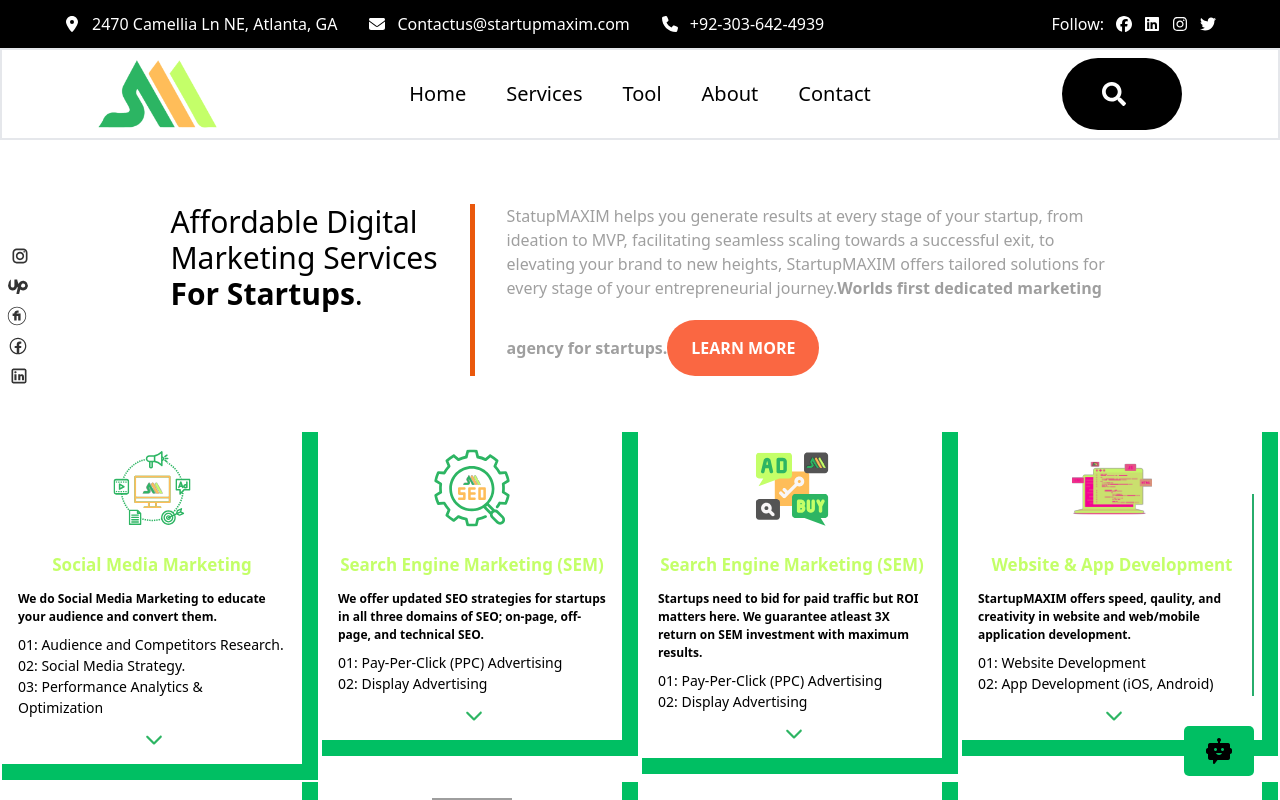
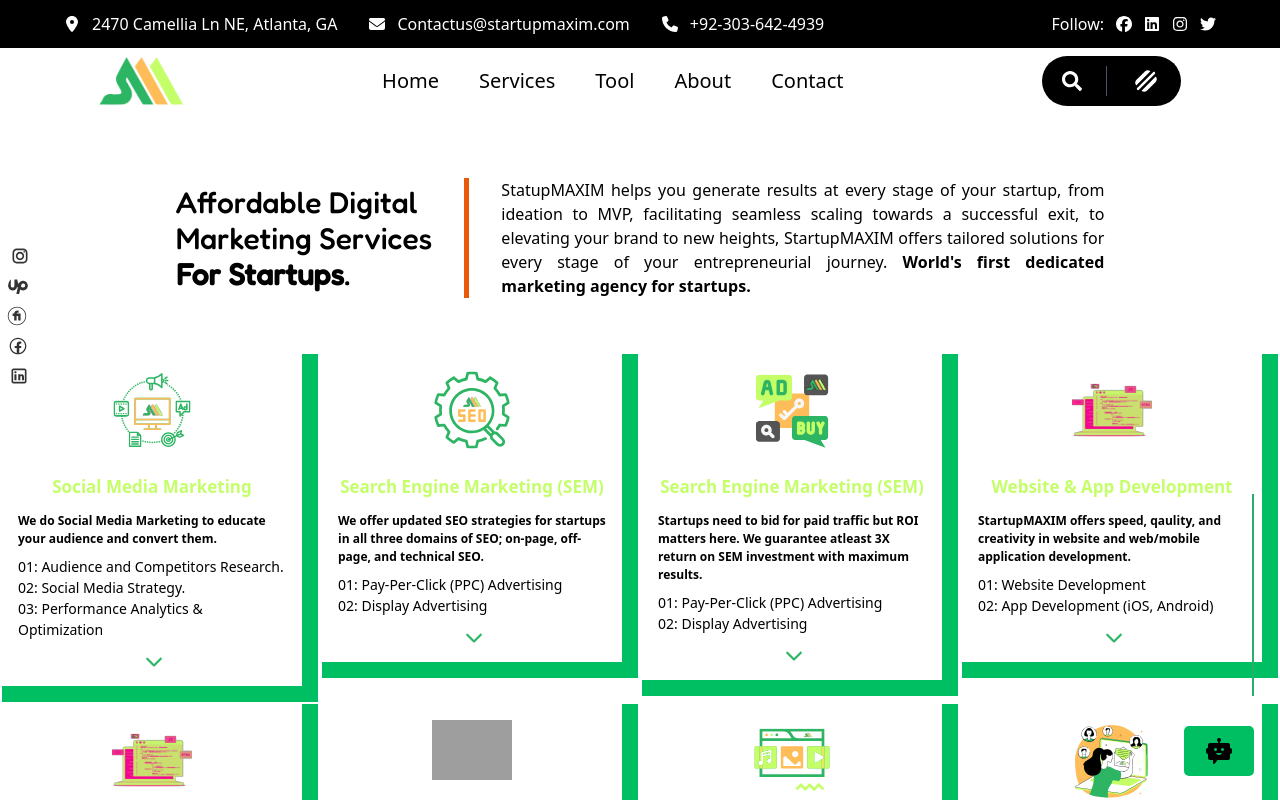
Before and after one commit to mhmAdmin1122/startupMAXIM, a Next.js app: page / in a window 1280 px wide. Shown: the top 800 px of the page. Built offline with nearby package versions, Linux system fonts and the light colour scheme; grey boxes are pictures that could not be loaded.

Commit message:
few more changing

```diff
--- a/pages/Components/H/Header.tsx
+++ b/pages/Components/H/Header.tsx
@@ -1,41 +1,31 @@
 import React from "react";
-import {
-  FaBars,
-  FaChevronDown,
-  FaChevronRight,
-  FaCircleUser,
-  FaShareFromSquare,
-  FaVideo,
-  FaWindows,
-} from "react-icons/fa6";
 import Image from "next/image";
 import logo from "@/public/img/logo.png";
 import Link from "next/link";
 import { useState } from "react";
 import { FaSearch } from "react-icons/fa";
-import dropdownlogo from "@/public/img/football-removebg-preview.png";
-import bannar from "@/public/Startup Growth Academy - Coming Soon Poster.webp";
+import { CgMenuHotdog } from "react-icons/cg";
 
 const Header = () => {
   const [showSearchInput, setShowSearchInput] = useState(false);
+  const [isActive, setIsActive] = useState(false);
 
   const toggleSearchInput = () => {
     setShowSearchInput(!showSearchInput);
   };
+
   const toggleSearchInputs = () => {
     setShowSearchInput(!showSearchInput);
   };
-
-  const [isActive, setIsActive] = useState(false);
 
   const handleClick = (event: any) => {
     setIsActive((current) => !current);
   };
 
   return (
-    <header className="w-full flex text-xl items-center font-medium justify-around border-2 py-2">
+    <header className="w-full flex text-xl items-center font-medium justify-around py-2">
       <Link href="/" className="logoBoX">
-        <Image src={logo} alt="logo-pic" className="w-[120px]" />
+        <Image src={logo} alt="logo-pic" className="w-[85px]" />
       </Link>
 
       <div className="tabsBox">
@@ -45,16 +35,11 @@
         <Link href="/About">About</Link>
         <Link href="/Contact">Contact</Link>
       </div>
-
-      <form className="searches flex items-center bg-[#000] text-2xl text-[#fff] py-6 px-10 gap-4 rounded-[60px]">
-        <button className="iconsBox ">
-          <FaSearch />
-        </button>
-        {/* <input type="text" className="bg-transparent text-lg" placeholder="Enter your search" /> */}
-        <button></button>
-      </form>
-
-
+      <div className="flex items-center gap-6 bg-[#000] px-[20px] py-[10px] rounded-[60px] text-[20px] text-[#fff]">
+        <FaSearch className="cursor-pointer" />
+        <div className="bg-gray-600 w-[1.3px] h-[30px]"></div>
+        <CgMenuHotdog className="text-[#fff] modal-menu-ico cursor-pointer text-[30px]" />
+      </div>
     </header>
   );
 };
--- a/pages/Components/H/HomeSection.tsx
+++ b/pages/Components/H/HomeSection.tsx
@@ -44,31 +44,35 @@
 import Marque from "../M/Marque";
 import Homecard from "../H/HomeCard";
 import CountingAnimation from "../C/CountingAnimation";
+import { Fredoka } from 'next/font/google'
+
+const fredoka = Fredoka({
+  weight: '500',
+  subsets: ['latin'],
+})
+
 
 const HomeSection = () => {
   return (
     <div>
-      <section className="flex gap-8 flex-wrap mt-16 justify-center">
+      <section className="flex gap-8 flex-wrap items-center mt-16 justify-center text-[#000]">
         <div>
           <h1
             id="section1-h1"
-            className="text-3xl text-md-right text-sm-center column-title"
+            className={`text-3xl text-md-right text-sm-center column-title ${fredoka.className}`}
           >
             Affordable Digital <br /> Marketing Services <br />
             <b>For Startups</b>.
           </h1>
         </div>
-        <div className="border-l-[5px] pl-8 max-[500px]:pl-3 max-[500px]:w-[90%] text-[#9f9f9f] border-orange-600 w-[50%]">
+        <div className="border-l-[5px] pl-8 max-[500px]:pl-3 max-[500px]:w-[90%] text-justify text-[#000] border-orange-600 w-[50%]">
 
           StatupMAXIM helps you generate results at every stage of your startup,
           from ideation to MVP, facilitating seamless scaling towards a
           successful exit, to elevating your brand to new heights, StartupMAXIM
           offers tailored solutions for every stage of your entrepreneurial
           journey.
-          <strong>Worlds first dedicated marketing agency for startups.</strong>
-          <button className="p-4 pl-6 max-[385px]:mb-4 pr-6  bg-[#fa6742] hover:bg-[#2e2c2d] text-white font-bold rounded-full mr-5 mt-5">
-            LEARN MORE
-          </button>
+          <strong> World{"'"}s first dedicated marketing agency for startups.</strong>
         </div>
       </section>
 
@@ -194,7 +198,7 @@
         </div>
         <div className="w-fit ">
           <h1 className="text-4xl font-bold text-black">
-          Get Marketing Audit For Free (Limited Spots Available!)
+          Get Marketing Audit For Free <br />(Limited Spots Available!)
           </h1>
           <div className="mt-5">
             <Marque />
--- a/styles/globals.css
+++ b/styles/globals.css
@@ -17,6 +17,43 @@
 }
 .tabsBox {
   @apply flex items-center gap-10;
+}
+.modal-menu-ico {
+  transform: rotate(-45deg);
+}
+.tw-menu-bar {
+  width: 30px;
+  display: inline-block;
+  position: absolute;
+  right: 20px;
+  top: 50%;
+  margin-top: -9px;
+  -webkit-transform: rotate(-45deg);
+  -ms-transform: rotate(-45deg);
+  transform: rotate(-45deg);
+  text-align: center;
+}
+.tw-menu-bar span {
+  display: block;
+  background: #fff;
+  height: 3px;
+  width: 20px;
+  margin: 0 auto;
+}
+.tw-menu-bar span:nth-child(2) {
+  margin: 5px 0;
+  width: 30px;
+}
+.tw-off-search {
+  background: #2e2c2d;
+  width: 128px;
+  color: #fff;
+  border-radius: 34px;
+  position: relative;
+  z-index: 3;
+  right: 0;
+  top: 0;
+  padding: 20px 20px;
 }
 /* header design */
 
```
